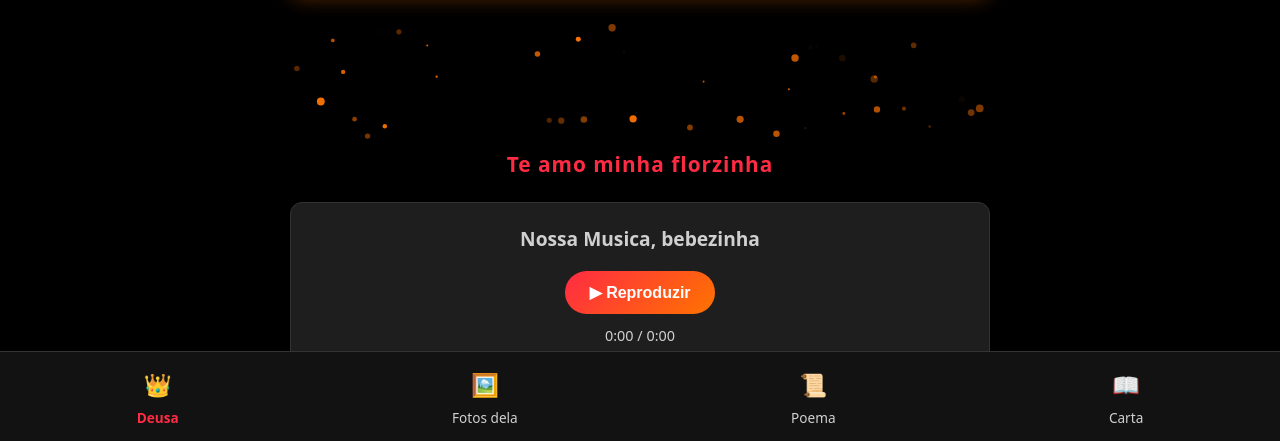
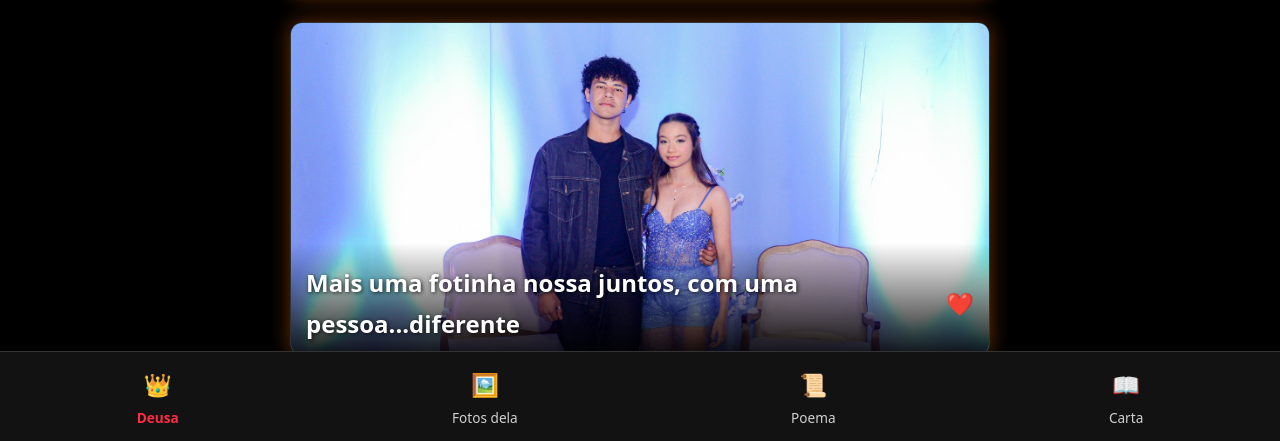
Before and after one commit to nicolasbvsantos-lab/voce-minha-deusa, a plain HTML site: page index.html in a window 1280 px wide. Shown: the part 357-798 px from the top of the page. Drawn offline with Linux system fonts and the light colour scheme.

Commit message:
Add hero banner section with image and title

```diff
--- a/index.html
+++ b/index.html
@@ -14,6 +14,15 @@
                 <img src="assets/imagens/deusa/IMG-20261009-WA0006.jpg" alt="Casal em evento com iluminação azul" class="foto-principal">
                 <div class="overlay-titulo">
                     <h1>Você, MINHA deusa</h1>
+                    <div class="coracao-badge" aria-hidden="true">❤️</div>
+                </div>
+            </div>
+        </section>
+          <section class="hero-banner">
+            <div class="imagem-wrapper">
+                <img src="assets/imagens/deusa/IMG-20261009-WA0006.jpg" alt="Casal em evento com iluminação azul" class="foto-principal">
+                <div class="overlay-titulo">
+                    <h1>Mais uma fotinha nossa juntos, com uma pessoa...diferente</h1>
                     <div class="coracao-badge" aria-hidden="true">❤️</div>
                 </div>
             </div>
```
